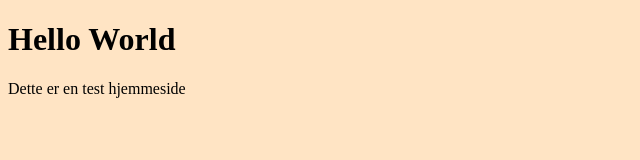
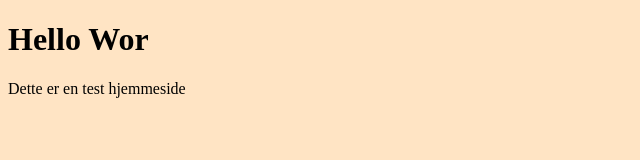
Before and after one commit to Pentikainen/TestProject, a plain HTML site: page Index.html in a window 1280 px wide. Shown: the full height of the page, 0-640 px from the left. Drawn offline with Linux system fonts and the light colour scheme.

Commit message:
Update Index.html

```diff
--- a/Index.html
+++ b/Index.html
@@ -8,7 +8,7 @@
     <link rel="stylesheet" href="style.css">
 </head>
 <body>
-    <h1>Hello World</h1>
+    <h1>Hello Wor</h1>
     <p>Dette er en test hjemmeside</p>
 </body>
 </html>
```
